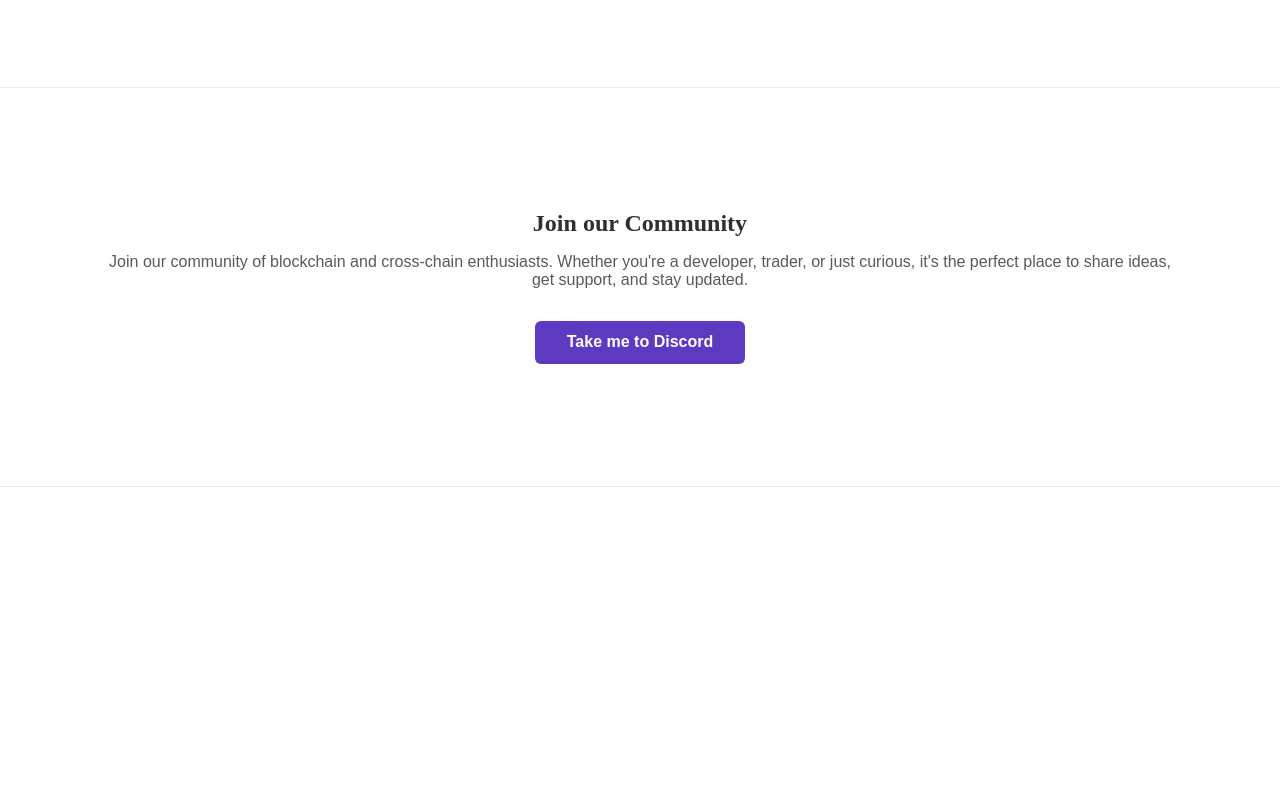
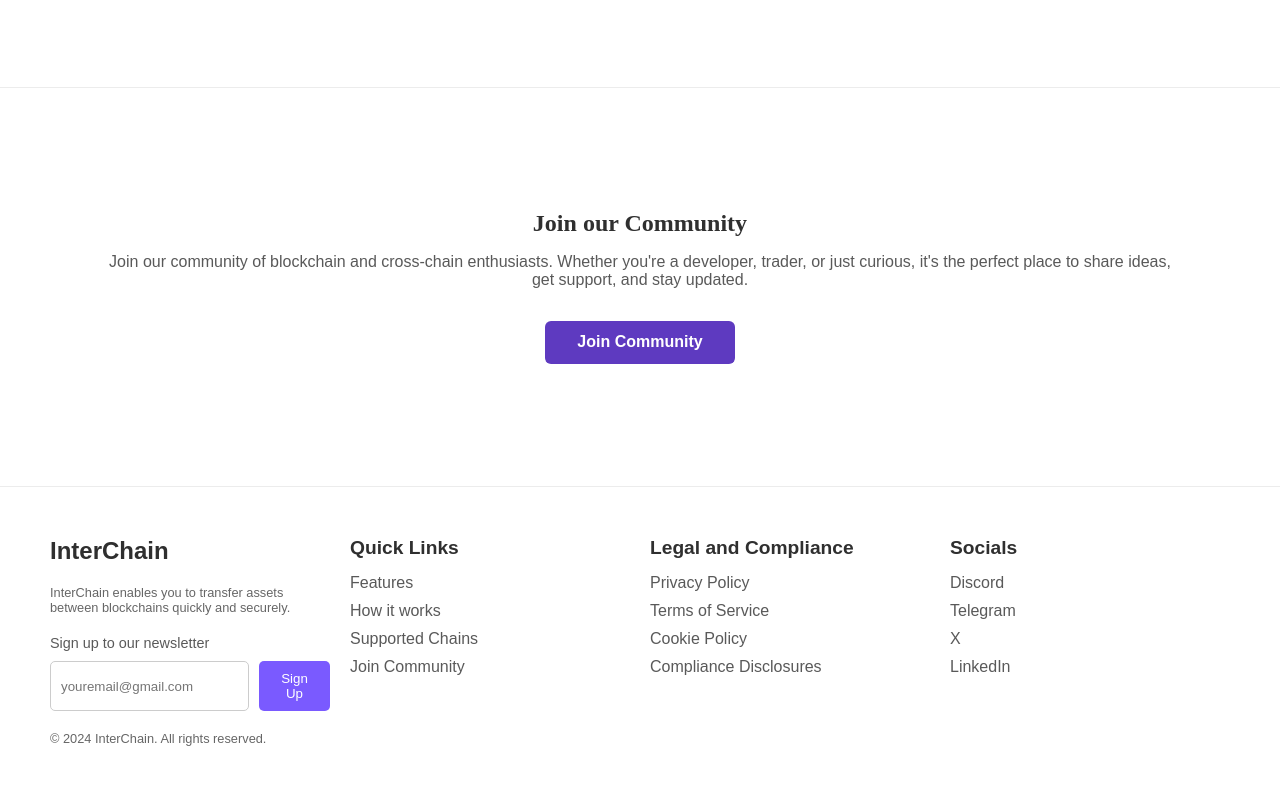
Before and after one commit to Godhex10/interchange, a plain HTML site: page index.html in a window 1280 px wide. Shown: the part 2180-2976 px from the top of the page. Before the commit the page ends 2667 px from the top, so only its background shows below. Drawn offline with Linux system fonts and the light colour scheme.

Commit message:
Add files via upload

```diff
--- a/index.html
+++ b/index.html
@@ -136,9 +136,58 @@
                 <p class="community-description">
                     Join our community of blockchain and cross-chain enthusiasts. Whether you're a developer, trader, or just curious, it's the perfect place to share ideas, get support, and stay updated.
                 </p>
-                <button class="community-button">Take me to Discord</button>
+                <button class="community-button">Join Community</button>
               </div>
         </section>
+
+
+        <footer class="footer">
+            <div class="footer-container">
+              <div class="footer-column">
+                <h3 class="footer-logo">InterChain</h3>
+                <p>InterChain enables you to transfer assets between blockchains quickly and securely.</p>
+                <form class="newsletter-form">
+                  <label for="email">Sign up to our newsletter</label>
+                  <div class="newsletter-input">
+                    <input type="email" id="email" placeholder="youremail@gmail.com" />
+                    <button type="submit">Sign Up</button>
+                  </div>
+                </form>
+                <p>© 2024 InterChain. All rights reserved.</p>
+              </div>
+
+              <div class="footer-column">
+                <h4>Quick Links</h4>
+                <ul>
+                  <li><a href="#">Features</a></li>
+                  <li><a href="#">How it works</a></li>
+                  <li><a href="#">Supported Chains</a></li>
+                  <li><a href="#">Join Community</a></li>
+                </ul>
+              </div>
+
+              <div class="footer-column">
+                <h4>Legal and Compliance</h4>
+                <ul>
+                  <li><a href="#">Privacy Policy</a></li>
+                  <li><a href="#">Terms of Service</a></li>
+                  <li><a href="#">Cookie Policy</a></li>
+                  <li><a href="#">Compliance Disclosures</a></li>
+                </ul>
+              </div>
+
+              <div class="footer-column">
+                <h4>Socials</h4>
+                <ul>
+                  <li><a href="#">Discord</a></li>
+                  <li><a href="#">Telegram</a></li>
+                  <li><a href="#">X</a></li>
+                  <li><a href="#">LinkedIn</a></li>
+                </ul>
+              </div>
+            </div>
+          </footer>
+
     </div>
     <script src="script.js"></script>
 </body>
--- a/styles.css
+++ b/styles.css
@@ -737,3 +737,124 @@
       font-size: 0.9rem;
     }
   }
+
+
+
+
+  /* Footer Styling */
+.footer {
+    padding: 40px 20px;
+    font-family: Arial, sans-serif;
+    color: var(--text-color);
+    width: 100%; /* Ensure footer spans full width of the viewport */
+  }
+
+  .footer-container {
+    display: flex;
+    flex-wrap: wrap;
+    justify-content: space-between;
+    max-width: 1200px;
+    margin: 0 auto;
+  }
+
+  .footer-column {
+    flex: 1 1 200px;
+    margin: 10px;
+  }
+
+  .footer-logo {
+    font-size: 1.5rem;
+    color: var(--hero-color);
+    margin-bottom: 10px;
+  }
+
+  .footer-column h4 {
+    font-size: 1.2rem;
+    margin-bottom: 15px;
+    color: var(--hero-color);
+  }
+
+  .footer-column ul {
+    list-style: none;
+    padding: 0;
+    margin: 0;
+  }
+
+  .footer-column ul li {
+    margin-bottom: 10px;
+  }
+
+  .footer-column ul li a {
+    text-decoration: none;
+    color: var(--text-color);
+    transition: color 0.3s ease;
+  }
+
+  .footer-column ul li a:hover {
+    color: #7a5aff;
+  }
+
+  .newsletter-form {
+    margin-top: 20px;
+  }
+
+  .newsletter-form label {
+    font-size: 0.9rem;
+    color: var(--text-color);
+    display: block;
+    margin-bottom: 5px;
+  }
+
+  .newsletter-input {
+    display: flex;
+    gap: 10px;
+    margin-top: 10px;
+  }
+
+  .newsletter-input input {
+    padding: 10px;
+    flex: 1;
+    border: 1px solid #ccc;
+    border-radius: 5px;
+  }
+
+  .newsletter-input button {
+    background-color: #7a5aff;
+    color: white;
+    border: none;
+    padding: 10px 15px;
+    border-radius: 5px;
+    cursor: pointer;
+    transition: background-color 0.3s ease;
+  }
+
+  .newsletter-input button:hover {
+    background-color: #5a3dcc;
+  }
+
+  .footer p {
+    font-size: 0.8rem;
+    color: #666;
+    margin-top: 20px;
+  }
+
+  /* Socials in List Format */
+  .footer-column ul {
+    display: block; /* Ensure it's a vertical list */
+  }
+
+  @media screen and (max-width: 768px) {
+    .footer-container {
+      flex-direction: column;
+      align-items: center;
+    }
+
+    .footer-column {
+      text-align: center;
+    }
+
+    .newsletter-input {
+      flex-direction: column;
+      gap: 10px;
+    }
+  }
```
